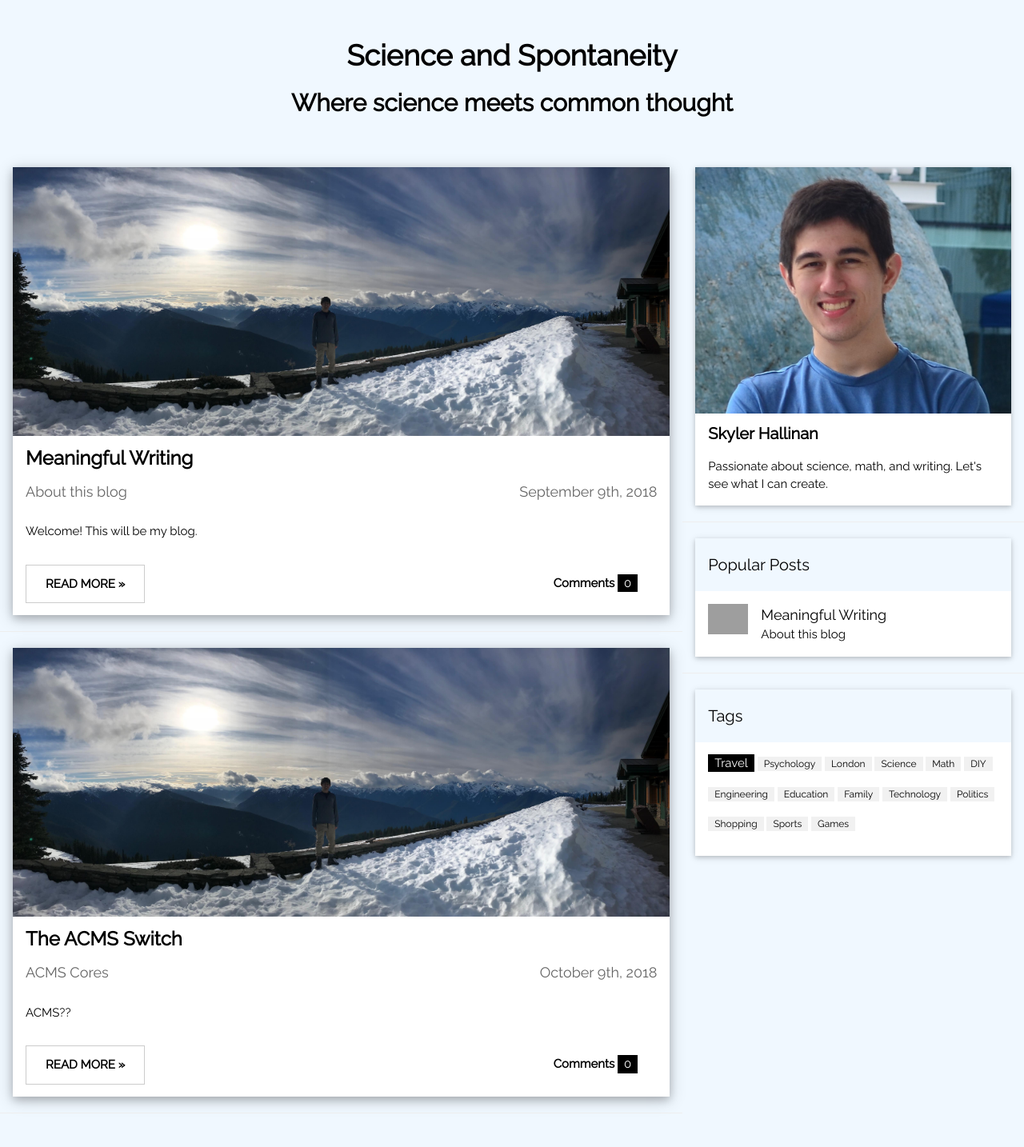
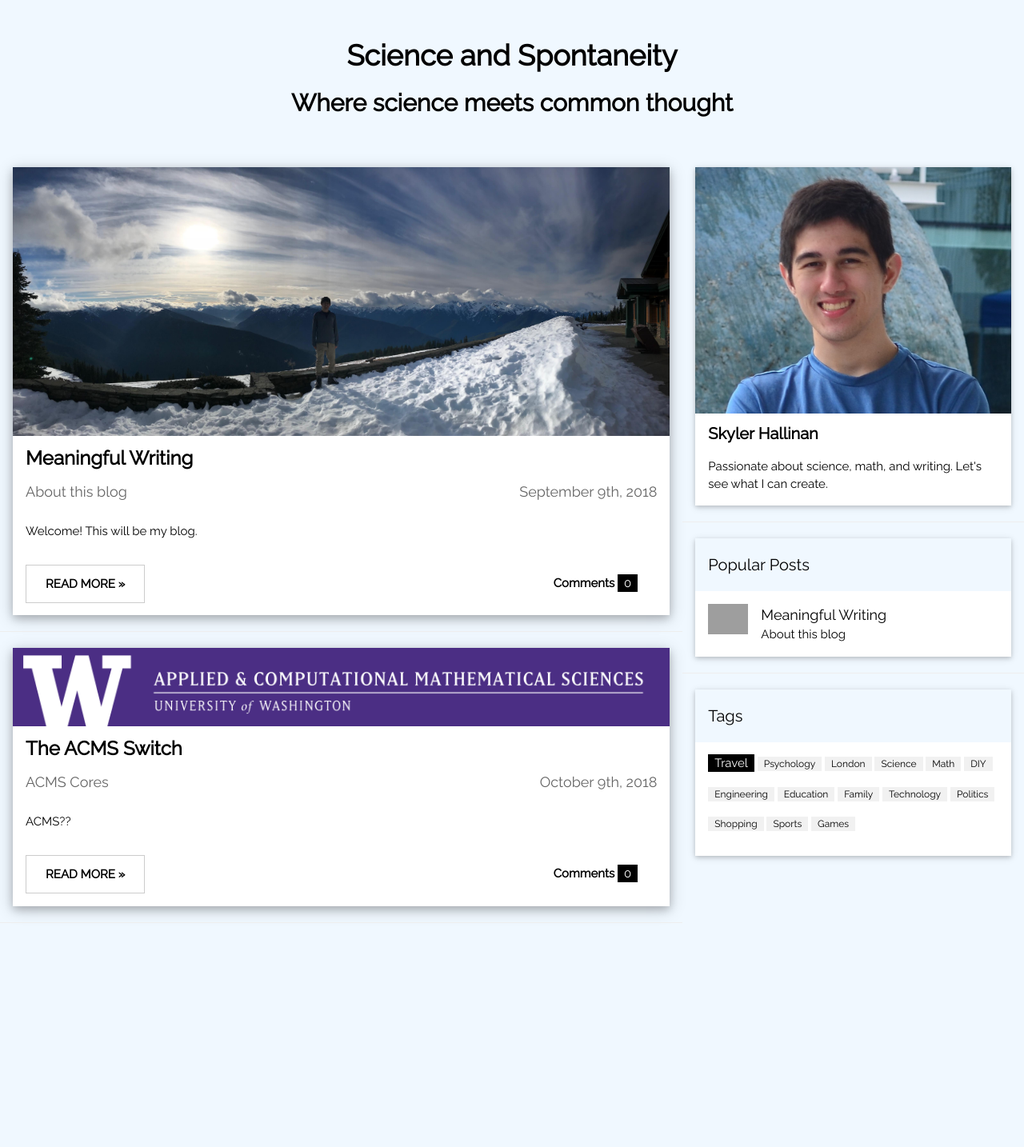
Before and after one commit to shallinan1/shallinan1.github.io, a Jekyll site: the page blog/index.html, which Jekyll copies as it is, in a window 1280 px wide. Shown: the whole page at 80% size. Built offline with Jekyll 4.4.1, drawn with Linux system fonts in a browser that asks for light colours; after the commit the page ends 1196 px from its top, so only the background shows below that; grey boxes are pictures that could not be loaded.

Commit message:
acms logo

```diff
--- a/blog/index.html
+++ b/blog/index.html
@@ -49,7 +49,7 @@
   <hr>
 
     <div class="sh-card-4 sh-margin sh-white">
-    <img src="/assets/pictures/mountain.jpg" alt="Nature" style="width:100%">
+    <img src="/assets/pictures/acmslogo.png" alt="ACMS logo" style="width:100%">
     <div class="sh-container">
       <h3><b>The ACMS Switch</b></h3>
       <h5><span class="sh-opacity"> ACMS Cores <span class = "sh-right"> October 9th, 2018 </span></span></h5>
```
